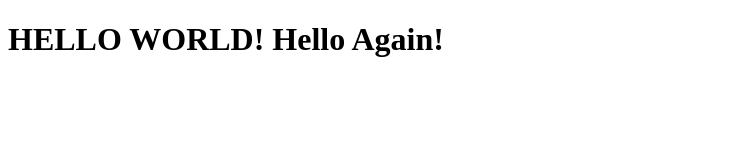
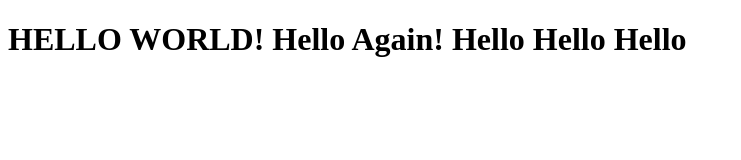
Before and after one commit to ayeshabatool119/python-website, a plain HTML site: page index.html in a window 1280 px wide. Shown: the whole page, without its empty margins (0-741 px from the left). Drawn offline with Linux system fonts and the light colour scheme.

Commit message:
Update index.html

```diff
--- a/index.html
+++ b/index.html
@@ -6,7 +6,7 @@
     </head>
 
     <body>
-        <h1>HELLO WORLD! Hello Again! </h1>
+        <h1>HELLO WORLD! Hello Again! Hello Hello Hello</h1>
     </body>
 
     </html>
```
